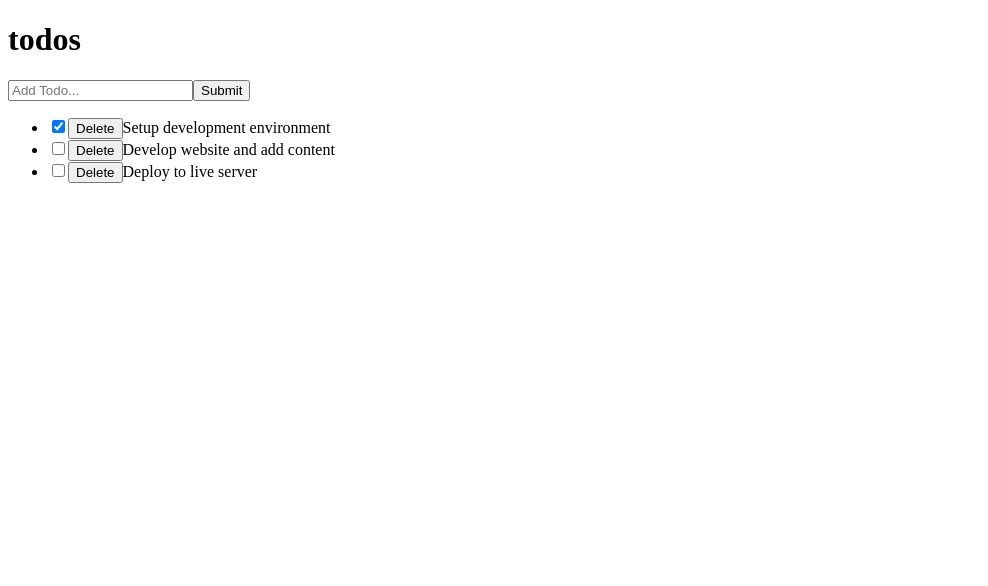
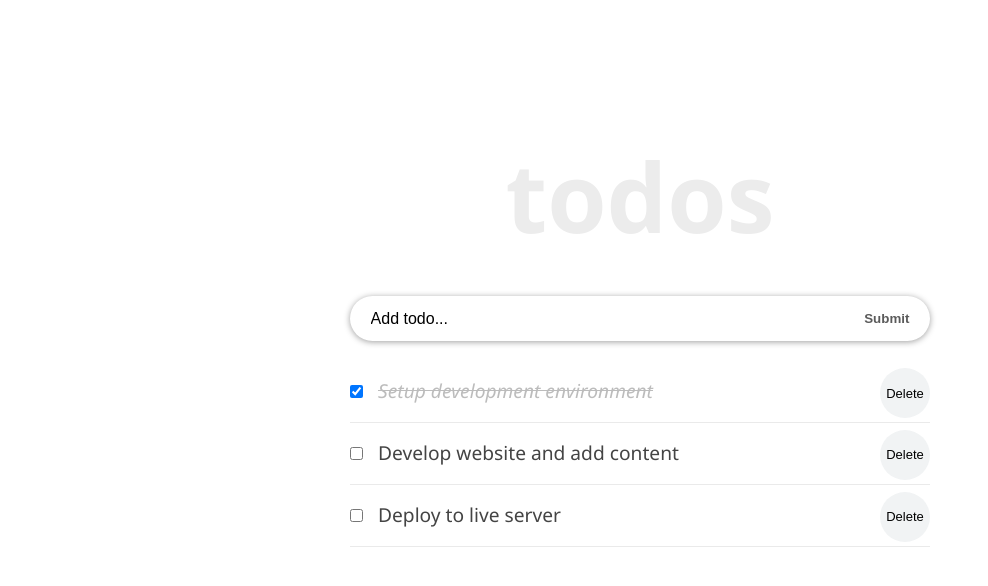
Before and after one commit to manq2010/react-todo-app, a React (Create React App) app: page / in a window 1280 px wide. Shown: the top 586 px of the page, without its empty margins (0-988 px from the left). Built offline with nearby package versions, Linux system fonts and the light colour scheme.

Commit message:
Add css styling - inline/css-module

```diff
--- a/package.json
+++ b/package.json
@@ -6,6 +6,7 @@
     "@testing-library/jest-dom": "^5.16.5",
     "@testing-library/react": "^13.4.0",
     "@testing-library/user-event": "^13.5.0",
+    "node-sass": "^7.0.3",
     "react": "^18.2.0",
     "react-dom": "^18.2.0",
     "react-scripts": "5.0.1",
--- a/src/App.css
+++ b/src/App.css
@@ -1,39 +1,65 @@
-.App {
-  text-align: center;
+* {
+  box-sizing: border-box;
+  margin: 0;
+  padding: 0;
 }
 
-.App-logo {
-  height: 40vmin;
-  pointer-events: none;
+body {
+  font-family: "Segoe UI", Arial, sans-serif;
+  line-height: 1.4;
+  color: #444;
+  background: #fff;
+  height: 100vh;
 }
 
-@media (prefers-reduced-motion: no-preference) {
-  .App-logo {
-    animation: App-logo-spin infinite 20s linear;
-  }
+.container {
+  display: flex;
+  flex-direction: column;
+  justify-content: center;
+  align-items: center;
+  max-width: 600px;
+  margin: 0 auto;
 }
 
-.App-header {
-  background-color: #282c34;
-  min-height: 100vh;
-  display: flex;
-  flex-direction: column;
-  align-items: center;
-  justify-content: center;
-  font-size: calc(10px + 2vmin);
-  color: white;
+.inner {
+  width: 100%;
+  padding: 8rem 10px 4rem;
 }
 
-.App-link {
-  color: #61dafb;
+.form-container {
+  width: 100%;
+  margin-bottom: 20px;
+  display: flex;
+  border-radius: calc(0.5 * 100px);
+  box-shadow: 0 1px 6px 0 rgba(0, 0, 0, 0.38);
+  justify-content: space-evenly;
 }
 
-@keyframes App-logo-spin {
-  from {
-    transform: rotate(0deg);
-  }
+.input-text {
+  font-size: 1rem;
+  font-weight: 400;
+  width: 85%;
+  padding-right: 5px;
+  padding-left: 10px;
+  border-radius: calc(0.5 * 100px);
+}
 
-  to {
-    transform: rotate(360deg);
-  }
+.input-text::placeholder {
+  color: #000;
 }
+
+.input-submit {
+  background: transparent;
+  color: #5b5b5b;
+  text-transform: capitalize;
+  cursor: pointer;
+  font-weight: 600;
+  margin-right: 10px;
+}
+
+.input-text,
+.input-submit {
+  height: 45px;
+  outline: none;
+  border: none;
+}
--- a/src/components/Header.jsx
+++ b/src/components/Header.jsx
@@ -1,9 +1,28 @@
 import React from 'react';
 
-const Header = () => (
-  <header>
-    <h1>todos</h1>
-  </header>
-);
+const Header = () => {
+  const headerStyle = {
+    padding: '20px 0',
+    lineHeight: '1.5em',
+  };
+
+  return (
+    <header style={headerStyle}>
+      <h1
+        style={{
+          fontSize: '6rem',
+          fontWeight: '600',
+          marginBottom: '2rem',
+          lineHeight: '1em',
+          color: '#ececec',
+          textTransform: 'lowercase',
+          textAlign: 'center',
+        }}
+      >
+        todos
+      </h1>
+    </header>
+  );
+};
 
 export default Header;
--- a/src/components/InputTodo.jsx
+++ b/src/components/InputTodo.jsx
@@ -26,14 +26,16 @@
 
    render() {
      return (
-       <form onSubmit={this.handleSubmit}>
+        <form onSubmit={this.handleSubmit} className="form-container">
         <input
-         type="text" placeholder="Add Todo..."
+          type="text"
+          className="input-text"
+          placeholder="Add todo..."
           value={this.state.title}
           name="title"
           onChange={this.onChange}
         />
-         <button>Submit</button>
+        <button className="input-submit">Submit</button>
       </form>
      );
    }
--- a/src/components/TodoContainer.jsx
+++ b/src/components/TodoContainer.jsx
@@ -1,12 +1,11 @@
 /* eslint-disable */
 import React from 'react';
-import TodosList from "./TodosList";
-import Header from "./Header";
-import InputTodo from "./InputTodo";
-import { v4 as uuidv4 } from "uuid";
+import { v4 as uuidv4 } from 'uuid';
+import TodosList from './TodosList';
+import Header from './Header';
+import InputTodo from './InputTodo';
 
 class TodoContainer extends React.Component {
-
     state = {
       todos: [
         {
@@ -28,51 +27,50 @@
     };
 
     handleChange = (id) => {
-        this.setState(prevState => {
-            return {
-              todos: prevState.todos.map(todo => {
+      this.setState((prevState) => ({
+        todos: prevState.todos.map((todo) => {
           if (todo.id === id) {
             return {
               ...todo,
               completed: !todo.completed,
+            };
           }
-                }
-                return todo
+          return todo;
         }),
-            }
-          })
+      }));
     };
 
-      delTodo = id => {
+      delTodo = (id) => {
         this.setState({
           todos: [
-              ...this.state.todos.filter(todo => {
-                return todo.id !== id;
-              })
-            ]
+            ...this.state.todos.filter((todo) => todo.id !== id),
+          ],
         });
       };
 
-      addTodoItem = title => {
+      addTodoItem = (title) => {
         const newTodo = {
           id: uuidv4(),
-          title: title,
-          completed: false
+          title,
+          completed: false,
         };
         this.setState({
-          todos: [...this.state.todos, newTodo]
+          todos: [...this.state.todos, newTodo],
         });
       };
 
       render() {
         return (
-      <div>
+          <div className="container">
+            <div className="inner">
               <Header />
               <InputTodo addTodoProps={this.addTodoItem} />
               <TodosList
-      todos={this.state.todos} handleChangeProps={this.handleChange}
+                todos={this.state.todos}
+                handleChangeProps={this.handleChange}
                 deleteTodoProps={this.delTodo}
               />
+            </div>
           </div>
         );
       }
--- a/src/components/TodoItem.jsx
+++ b/src/components/TodoItem.jsx
@@ -1,18 +1,30 @@
 /* eslint-disable*/
-import React, { Component } from 'react'
+import React, { Component } from 'react';
+import styles from "./TodoItem.module.css";
 
 export default class TodoItem extends Component {
   render() {
-    return <li>
+    const completedStyle = {
+        fontStyle: "italic",
+        color: "#595959",
+        opacity: 0.4,
+        textDecoration: "line-through",
+      }
+    return (
+        <li className={styles.item}>
         <input
           type="checkbox"
+          className={styles.checkbox}
           checked={this.props.todo.completed}
           onChange={() => this.props.handleChangeProps(this.props.todo.id)}
         />
-
-        <button onClick={() => this.props.deleteTodoProps(this.props.todo.id)}> Delete
+        <button onClick={() => this.props.deleteTodoProps(this.props.todo.id)}>
+          Delete
         </button>
+        <span style={this.props.todo.completed ? completedStyle : null}>
           {this.props.todo.title}
+        </span>
       </li>
+      )
   }
 }
--- /dev/null
+++ b/src/components/TodoItem.module.css
@@ -0,0 +1,23 @@
+.item {
+  font-size: 1.2rem;
+  list-style-type: none;
+  padding: 17px 0;
+  border-bottom: 1px solid #eaeaea;
+}
+
+.checkbox {
+  margin-right: 15px;
+}
+
+.item button {
+  font-size: 13px;
+  background: #f1f3f4;
+  border: none;
+  cursor: pointer;
+  float: right;
+  outline: none;
+  border-radius: 100px;
+  height: 50px;
+  width: 50px;
+  margin: -10px 0 0 10px;
+}
--- a/src/index.js
+++ b/src/index.js
@@ -2,6 +2,9 @@
 import ReactDOM from 'react-dom';
 // component file
 import TodoContainer from './components/TodoContainer';
+
+// stylesheet
+import './App.css';
 
 // Enabling the Strict Mode in React Application
 ReactDOM.render(
```
Also changed, not shown: 1 other file (tests, documents, lock files or other folders). Lines whose indentation alone changed are shown as unchanged.
